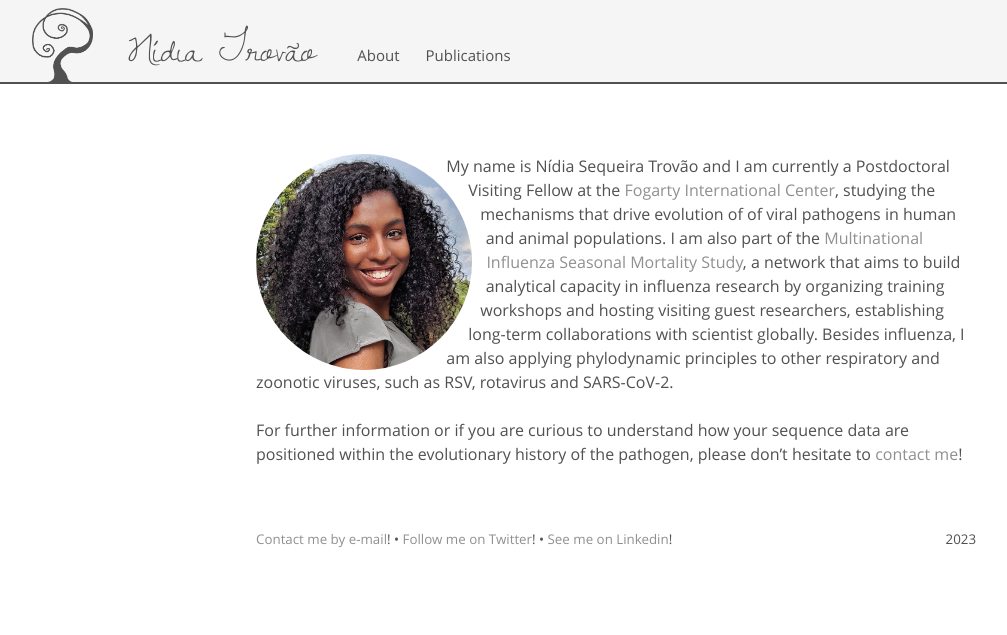
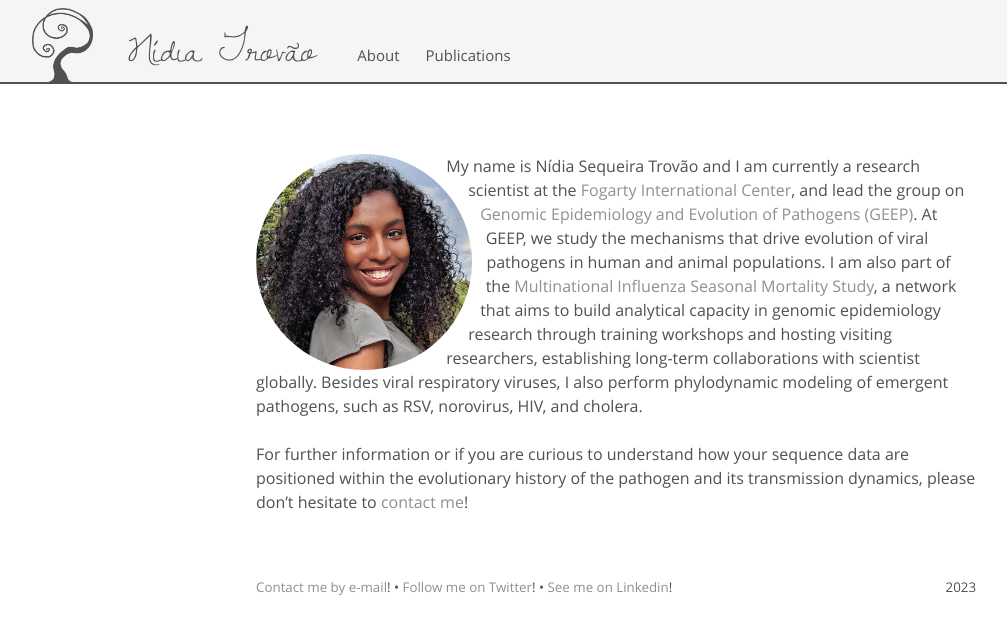
Before and after one commit to nidiatrovao/nidiatrovao.github.io, a Jekyll site: the page built from index.html, in a window 1280 px wide. Shown: the top 635 px of the page, without its empty margins (24-1031 px from the left). Built offline with Jekyll 4.4.1, drawn with Linux system fonts in a browser that asks for light colours.

Commit message:
Update index.html

```diff
--- a/index.html
+++ b/index.html
@@ -10,9 +10,9 @@ title: Home
   <img src="{{ site.baseurl }}/public/nt.jpg" alt="Nídia Trovão" style="border-radius: 50%;">
 </picture>
 
-My name is Nídia Sequeira Trovão and I am currently a Postdoctoral Visiting Fellow at the <a href="https://www.fic.nih.gov/Pages/Default.aspx">Fogarty International Center</a>, studying the mechanisms that drive evolution of of viral pathogens in human and animal populations.
-I am also part of the <a href="http://misms.net/staff/nidia-trovao">Multinational Influenza Seasonal Mortality Study</a>, a network that aims to build analytical capacity in influenza research by organizing training workshops and hosting visiting guest researchers, establishing long-term collaborations with scientist globally.
-Besides influenza, I am also applying phylodynamic principles to other respiratory and zoonotic viruses, such as RSV, rotavirus and SARS-CoV-2.
+My name is Nídia Sequeira Trovão and I am currently a research scientist at the <a href="https://www.fic.nih.gov/Pages/Default.aspx">Fogarty International Center</a>, and lead the group on <a href="https://www.fic.nih.gov/About/Staff/epidemiology-population-studies/Pages/Genomic-Epidemiology-and-Evolution-of-Pathogens-.aspx">Genomic Epidemiology and Evolution of Pathogens (GEEP)</a>. At GEEP, we study the mechanisms that drive evolution of viral pathogens in human and animal populations.
+I am also part of the <a href="http://misms.net/staff/nidia-trovao">Multinational Influenza Seasonal Mortality Study</a>, a network that aims to build analytical capacity in genomic epidemiology research through training workshops and hosting visiting researchers, establishing long-term collaborations with scientist globally.
+Besides viral respiratory viruses, I also perform phylodynamic modeling of emergent pathogens, such as RSV, norovirus, HIV, and cholera.
 <br><br>
-For further information or if you are curious to understand how your sequence data are positioned within the evolutionary history of the pathogen, please don’t hesitate to <a target="_blank" href="{{ site.baseurl }}/rcptch.html" title="Click to reveal my e-mail address">contact me</a>!
+For further information or if you are curious to understand how your sequence data are positioned within the evolutionary history of the pathogen and its transmission dynamics, please don’t hesitate to <a target="_blank" href="{{ site.baseurl }}/rcptch.html" title="Click to reveal my e-mail address">contact me</a>!
 </div>
```
